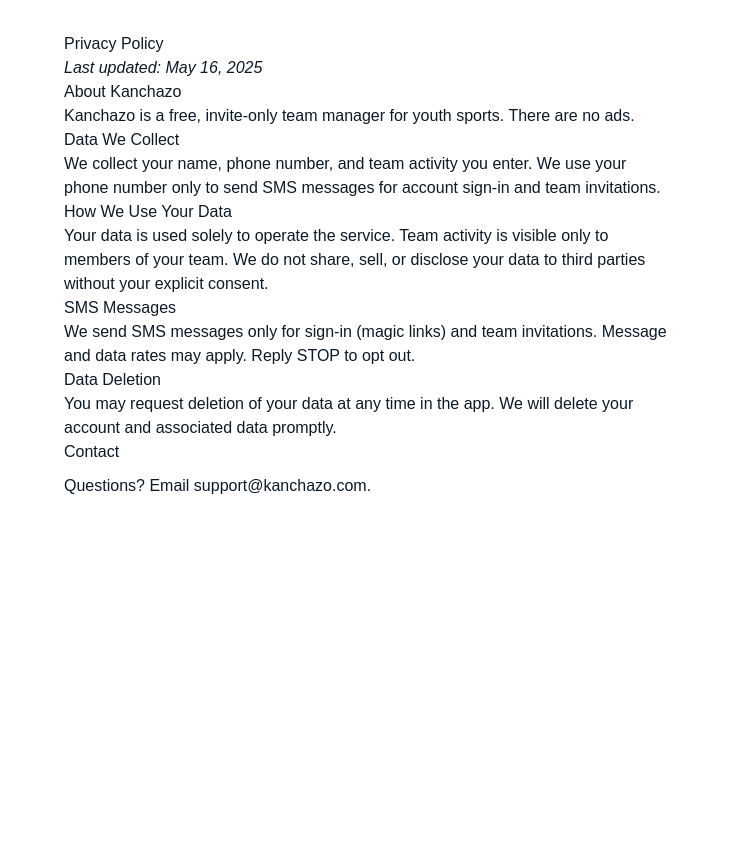
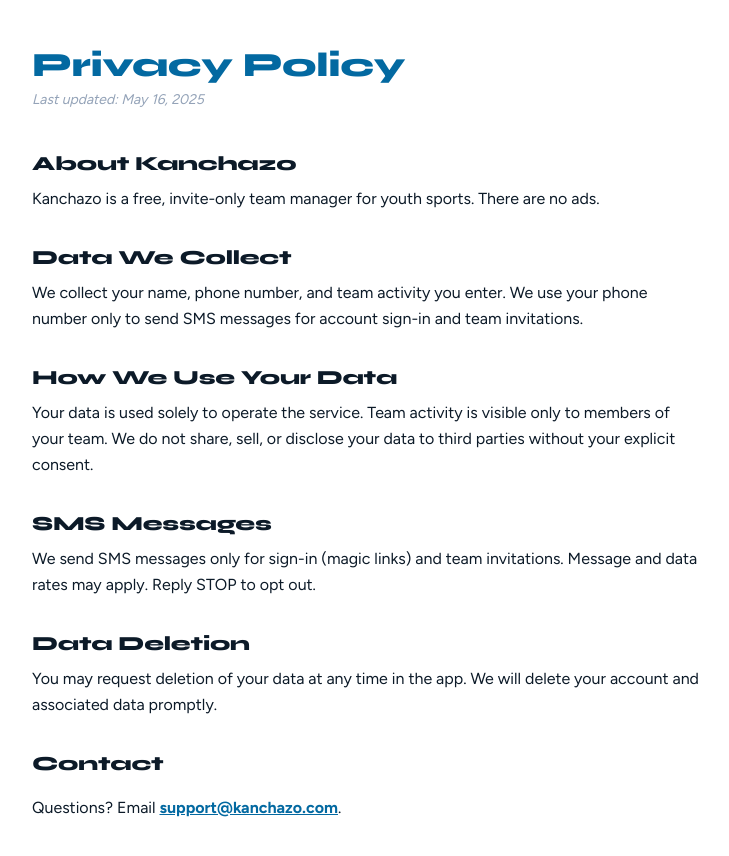
Before and after one commit to towynlin/kanchazo, a Next.js app: page /privacy-policy in a window 1280 px wide. Shown: the top 856 px of the page, without its empty margins (272-1001 px from the left). Before the commit the page ends 800 px from the top, so only its background shows below. Built offline with nearby package versions, Linux system fonts and the light colour scheme.

Commit message:
apply style to privacy and tc

```diff
--- a/app/privacy-policy/page.tsx
+++ b/app/privacy-policy/page.tsx
@@ -1,45 +1,67 @@
 export default function PrivacyPolicy() {
   return (
-    <main
-      style={{ maxWidth: 640, margin: "0 auto", padding: "2rem 1rem", fontFamily: "sans-serif" }}
-    >
-      <h1>Privacy Policy</h1>
-      <p>
+    <main className="min-h-screen bg-mk-bg px-4 py-12">
+      <div className="max-w-2xl mx-auto">
+        <h1 className="font-display font-extrabold text-[34px] text-mk-sky leading-none mb-2">
+          Privacy Policy
+        </h1>
+        <p className="font-body text-sm text-mk-text-secondary mb-10">
           <em>Last updated: May 16, 2025</em>
         </p>
 
-      <h2>About Kanchazo</h2>
-      <p>Kanchazo is a free, invite-only team manager for youth sports. There are no ads.</p>
+        <section className="mb-8">
+          <h2 className="font-display font-extrabold text-xl text-mk-text mb-2">About Kanchazo</h2>
+          <p className="font-body text-mk-text leading-relaxed">
+            Kanchazo is a free, invite-only team manager for youth sports. There are no ads.
+          </p>
+        </section>
 
-      <h2>Data We Collect</h2>
-      <p>
-        We collect your name, phone number, and team activity you enter. We use your phone number
-        only to send SMS messages for account sign-in and team invitations.
+        <section className="mb-8">
+          <h2 className="font-display font-extrabold text-xl text-mk-text mb-2">Data We Collect</h2>
+          <p className="font-body text-mk-text leading-relaxed">
+            We collect your name, phone number, and team activity you enter. We use your phone
+            number only to send SMS messages for account sign-in and team invitations.
           </p>
+        </section>
 
-      <h2>How We Use Your Data</h2>
-      <p>
-        Your data is used solely to operate the service. Team activity is visible only to members of
-        your team. We do not share, sell, or disclose your data to third parties without your
-        explicit consent.
+        <section className="mb-8">
+          <h2 className="font-display font-extrabold text-xl text-mk-text mb-2">
+            How We Use Your Data
+          </h2>
+          <p className="font-body text-mk-text leading-relaxed">
+            Your data is used solely to operate the service. Team activity is visible only to
+            members of your team. We do not share, sell, or disclose your data to third parties
+            without your explicit consent.
           </p>
+        </section>
 
-      <h2>SMS Messages</h2>
-      <p>
-        We send SMS messages only for sign-in (magic links) and team invitations. Message and data
-        rates may apply. Reply STOP to opt out.
+        <section className="mb-8">
+          <h2 className="font-display font-extrabold text-xl text-mk-text mb-2">SMS Messages</h2>
+          <p className="font-body text-mk-text leading-relaxed">
+            We send SMS messages only for sign-in (magic links) and team invitations. Message and
+            data rates may apply. Reply STOP to opt out.
           </p>
+        </section>
 
-      <h2>Data Deletion</h2>
-      <p>
-        You may request deletion of your data at any time in the app. We will delete your account
-        and associated data promptly.
+        <section className="mb-8">
+          <h2 className="font-display font-extrabold text-xl text-mk-text mb-2">Data Deletion</h2>
+          <p className="font-body text-mk-text leading-relaxed">
+            You may request deletion of your data at any time in the app. We will delete your
+            account and associated data promptly.
           </p>
+        </section>
 
-      <h2>Contact</h2>
-      <p>
-        Questions? Email <a href="mailto:support@kanchazo.com">support@kanchazo.com</a>.
+        <section className="mb-8">
+          <h2 className="font-display font-extrabold text-xl text-mk-text mb-2">Contact</h2>
+          <p className="font-body text-mk-text leading-relaxed">
+            Questions? Email{" "}
+            <a href="mailto:support@kanchazo.com" className="text-mk-sky font-bold underline">
+              support@kanchazo.com
+            </a>
+            .
           </p>
+        </section>
+      </div>
     </main>
   );
 }
--- a/app/terms-and-conditions/page.tsx
+++ b/app/terms-and-conditions/page.tsx
@@ -1,41 +1,57 @@
 export default function TermsAndConditions() {
   return (
-    <main
-      style={{ maxWidth: 640, margin: "0 auto", padding: "2rem 1rem", fontFamily: "sans-serif" }}
-    >
-      <h1>Terms and Conditions</h1>
-      <p>
+    <main className="min-h-screen bg-mk-bg px-4 py-12">
+      <div className="max-w-2xl mx-auto">
+        <h1 className="font-display font-extrabold text-[34px] text-mk-sky leading-none mb-2">
+          Terms and Conditions
+        </h1>
+        <p className="font-body text-sm text-mk-text-secondary mb-10">
           <em>Last updated: May 16, 2025</em>
         </p>
 
-      <h2>Service</h2>
-      <p>
-        Kanchazo is a free, invite-only team manager for youth sports. Access requires an invitation
-        from an existing team member.
+        <section className="mb-8">
+          <h2 className="font-display font-extrabold text-xl text-mk-text mb-2">Service</h2>
+          <p className="font-body text-mk-text leading-relaxed">
+            Kanchazo is a free, invite-only team manager for youth sports. Access requires an
+            invitation from an existing team member.
           </p>
+        </section>
 
-      <h2>Use of Service</h2>
-      <p>
-        You agree to use Kanchazo only for lawful purposes and to provide accurate information. You
-        are responsible for activity under your account.
+        <section className="mb-8">
+          <h2 className="font-display font-extrabold text-xl text-mk-text mb-2">Use of Service</h2>
+          <p className="font-body text-mk-text leading-relaxed">
+            You agree to use Kanchazo only for lawful purposes and to provide accurate information.
+            You are responsible for activity under your account.
           </p>
+        </section>
 
-      <h2>SMS Messaging</h2>
-      <p>
+        <section className="mb-8">
+          <h2 className="font-display font-extrabold text-xl text-mk-text mb-2">SMS Messaging</h2>
+          <p className="font-body text-mk-text leading-relaxed">
             By providing your phone number you consent to receive SMS messages for sign-in and team
             invitations. Message and data rates may apply. Reply STOP to opt out.
           </p>
+        </section>
 
-      <h2>No Warranties</h2>
-      <p>
-        Kanchazo is provided as-is without warranties of any kind. We may modify or discontinue the
-        service at any time.
+        <section className="mb-8">
+          <h2 className="font-display font-extrabold text-xl text-mk-text mb-2">No Warranties</h2>
+          <p className="font-body text-mk-text leading-relaxed">
+            Kanchazo is provided as-is without warranties of any kind. We may modify or discontinue
+            the service at any time.
           </p>
+        </section>
 
-      <h2>Contact</h2>
-      <p>
-        Questions? Email <a href="mailto:support@kanchazo.com">support@kanchazo.com</a>.
+        <section className="mb-8">
+          <h2 className="font-display font-extrabold text-xl text-mk-text mb-2">Contact</h2>
+          <p className="font-body text-mk-text leading-relaxed">
+            Questions? Email{" "}
+            <a href="mailto:support@kanchazo.com" className="text-mk-sky font-bold underline">
+              support@kanchazo.com
+            </a>
+            .
           </p>
+        </section>
+      </div>
     </main>
   );
 }
```
Lines whose indentation alone changed are shown as unchanged.
